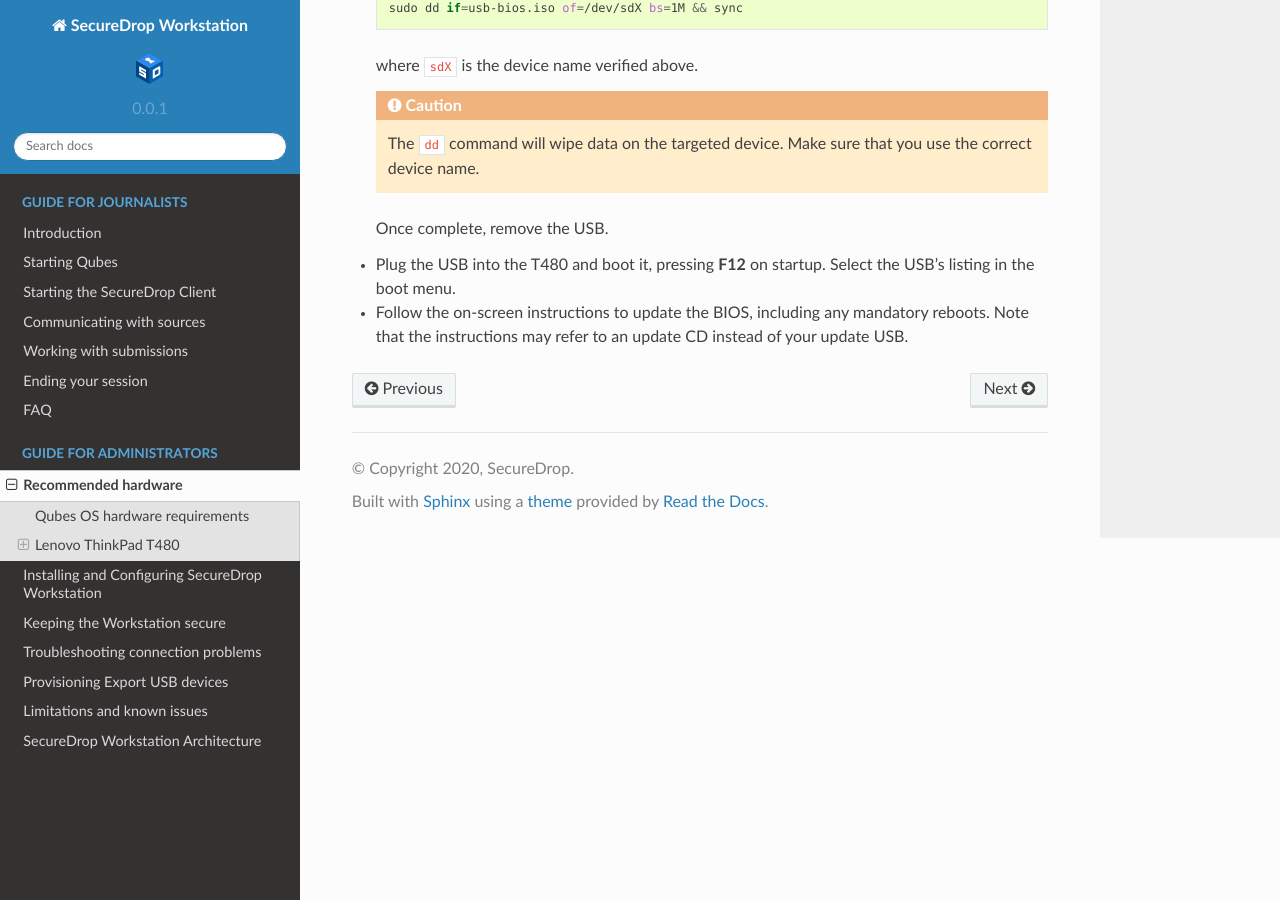
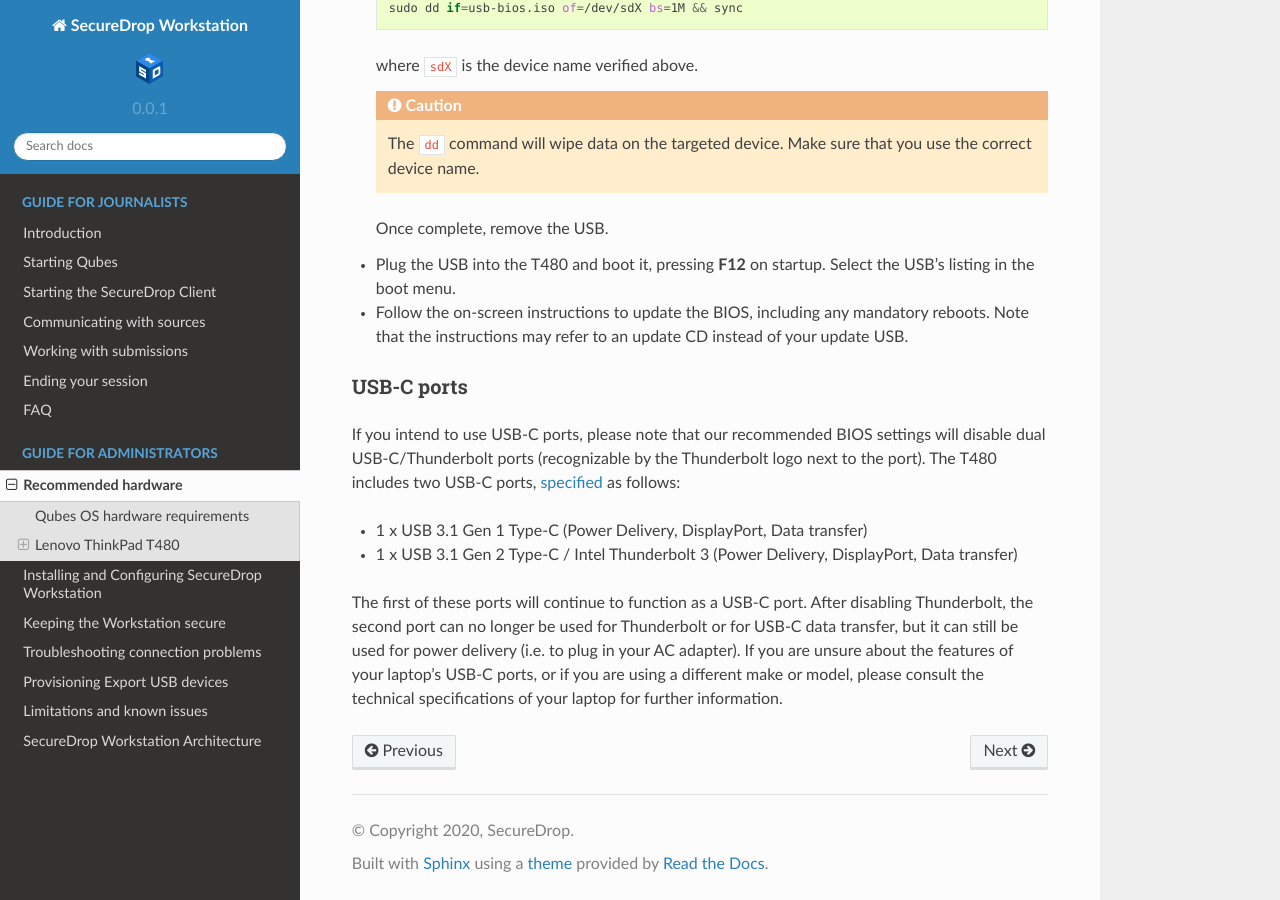
Before and after one commit to freedomofpress/securedrop-workstation-docs, a Sphinx documentation site: the page built from docs/admin/hardware.rst, in a window 1280 px wide and 900 px high, scrolled down 1828 px. Built offline with Sphinx 7.4.7 and the Read the Docs theme 2.0.0, drawn with Linux system fonts in a browser that asks for light colours.

Commit message:
Clarify impact of BIOS settings on T480 ports

```diff
--- a/docs/admin/hardware.rst
+++ b/docs/admin/hardware.rst
@@ -80,3 +80,12 @@
 - Plug the USB into the T480 and boot it, pressing **F12** on startup. Select the USB's listing in the boot menu.
 
 - Follow the on-screen instructions to update the BIOS, including any mandatory reboots. Note that the instructions may refer to an update CD instead of your update USB.
+
+USB-C ports
+~~~~~~~~~~~
+If you intend to use USB-C ports, please note that our recommended BIOS settings will disable dual USB-C/Thunderbolt ports (recognizable by the Thunderbolt logo next to the port). The T480 includes two USB-C ports, `specified <https://www.lenovo.com/us/en/laptops/thinkpad/thinkpad-t-series/ThinkPad-T480/p/22TP2TT4800>`__ as follows:
+
+- 1 x USB 3.1 Gen 1 Type-C (Power Delivery, DisplayPort, Data transfer)
+- 1 x USB 3.1 Gen 2 Type-C / Intel Thunderbolt 3 (Power Delivery, DisplayPort, Data transfer)
+
+The first of these ports will continue to function as a USB-C port. After disabling Thunderbolt, the second port can no longer be used for Thunderbolt or for USB-C data transfer, but it can still be used for power delivery (i.e. to plug in your AC adapter). If you are unsure about the features of your laptop's USB-C ports, or if you are using a different make or model, please consult the technical specifications of your laptop for further information.
```
